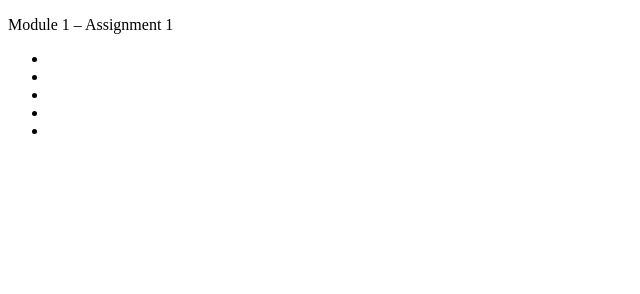
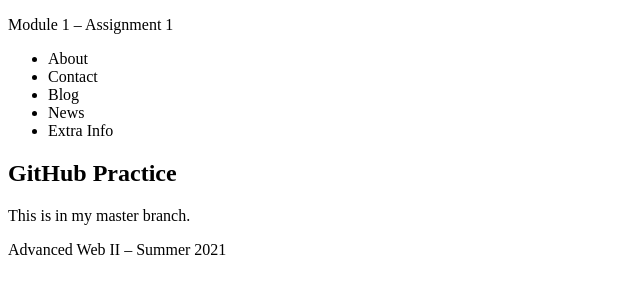
Before and after one commit to nparra12/m1-hw1-parra-nicole, a plain HTML site: page index.html in a window 1280 px wide. Shown: the whole page, without its empty margins (0-640 px from the left). Drawn offline with Linux system fonts and the light colour scheme.

Commit message:
fill in nav, main, and   footer

```diff
--- a/index.html
+++ b/index.html
@@ -11,20 +11,21 @@
         <p>Module 1 – Assignment 1</p>
         <nav>
             <ul>
-                <li></li>
-                <li></li>
-                <li></li>
-                <li></li>
-                <li></li>
+                <li>About</li>
+                <li>Contact</li>
+                <li>Blog</li>
+                <li>News</li>
+                <li>Extra Info</li>
             </ul>
         </nav>
     </header>
 
     <main>
-
+        <h2>GitHub Practice</h2>
+        <p>This is in my master branch.</p>
 
     </main>
-    <footer></footer>
+    <footer>Advanced Web II – Summer 2021</footer>
 
 </body>
 </html>
```
